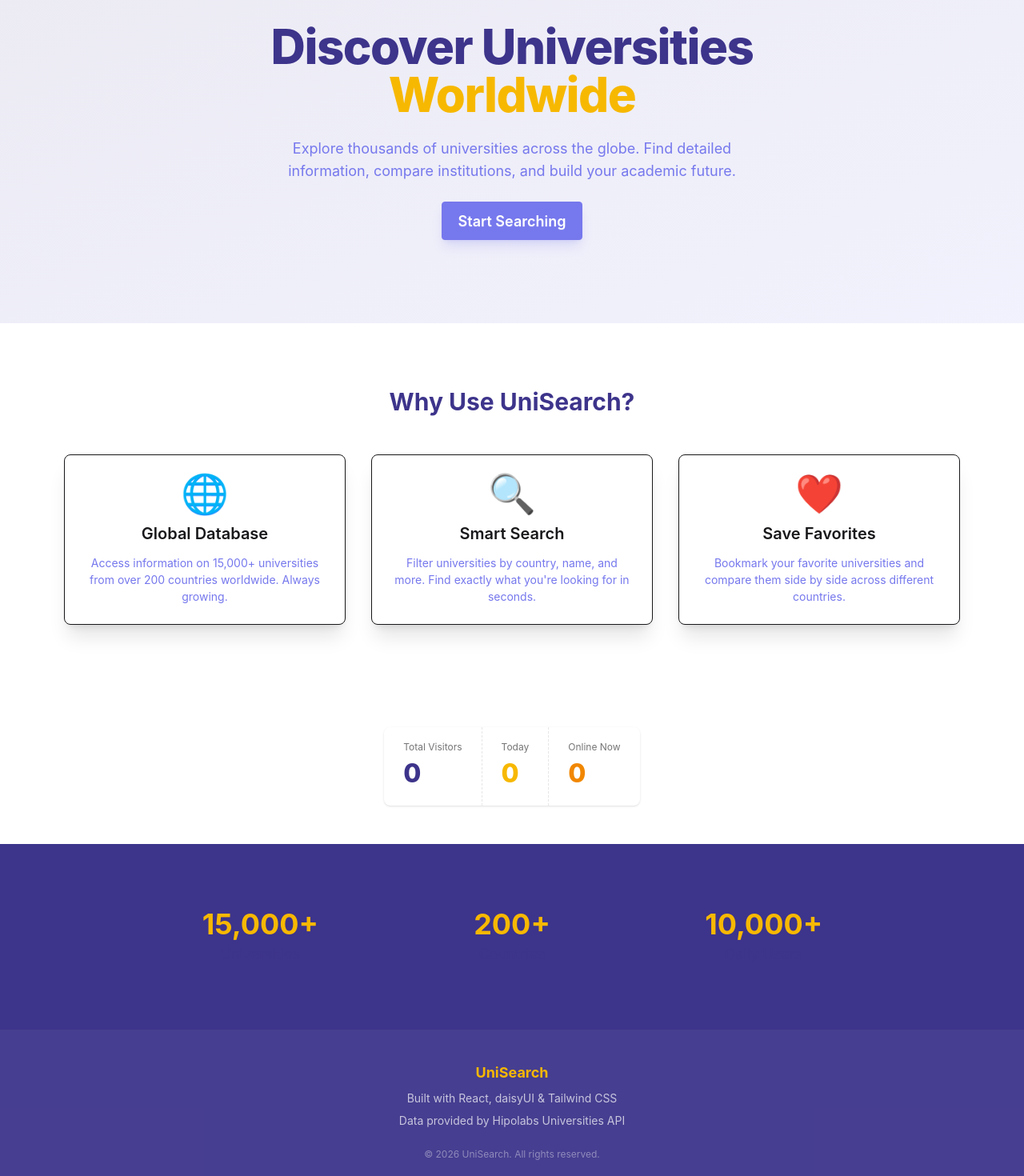
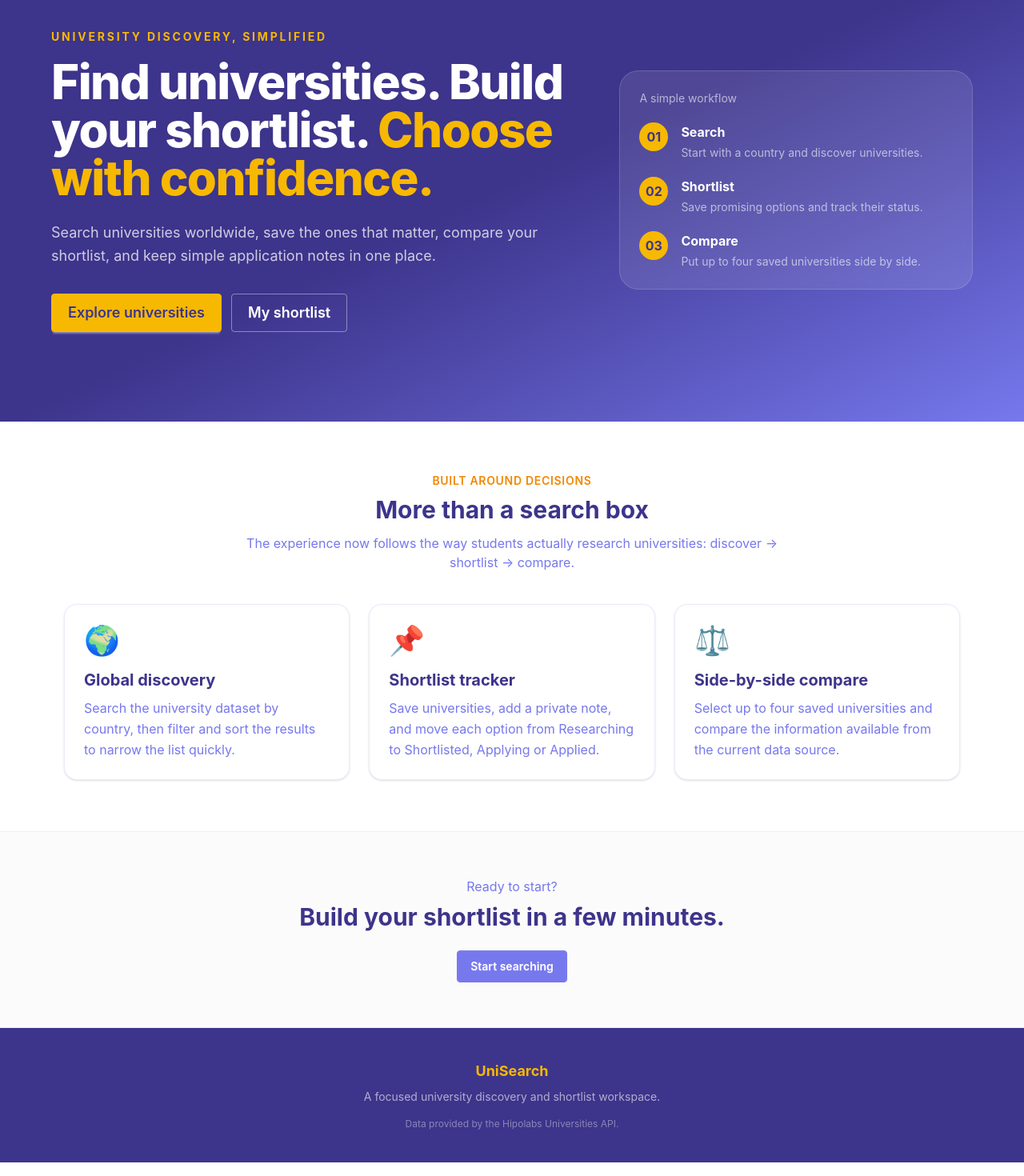
Before and after one commit to Aditya-Holkar/UniSearch, a React (Vite) app: page / in a window 1280 px wide. Shown: the part 140-1610 px from the top of the page at 80% size. Built offline with nearby package versions, Linux system fonts and the light colour scheme; no server answers.

Commit message:
Redesign UniSearch home around discovery, shortlist and comparison

```diff
--- a/src/Home.jsx
+++ b/src/Home.jsx
@@ -1,88 +1,71 @@
 import { Link } from "react-router-dom";
-import VisitorCounter from "./VisitorCounter";
-
-function Stat({ value, label }) {
-  return (
-    <div className="text-center">
-      <div className="text-4xl font-bold text-amber-flame">{value}</div>
-      <div className="text-lg mt-1 text-indigo-velvet/70 dark:text-white/70">{label}</div>
-    </div>
-  );
-}
+import { useFavorites } from "./FavoritesContext";
 
 function FeatureCard({ icon, title, description }) {
   return (
-    <div className="card bg-base-100 shadow-xl hover:scale-105 transition-transform duration-300 hover:shadow-2xl border border-slate/20">
-      <div className="card-body items-center text-center gap-3">
-        <div className="text-5xl">{icon}</div>
-        <h2 className="card-title text-xl">{title}</h2>
-        <p className="text-medium-slate-blue">{description}</p>
-      </div>
+    <div className="rounded-2xl bg-base-100 border border-medium-slate-blue/15 p-6 shadow-sm hover:-translate-y-1 hover:shadow-lg transition-all">
+      <div className="text-4xl">{icon}</div>
+      <h2 className="text-xl font-bold text-indigo-velvet dark:text-white mt-4">{title}</h2>
+      <p className="text-medium-slate-blue mt-2 leading-relaxed">{description}</p>
     </div>
   );
 }
 
 export default function Home() {
+  const { favorites } = useFavorites();
+
   return (
     <div className="animate-[fadeIn_0.5s_ease-out]">
-      <section className="hero min-h-[60vh] bg-gradient-to-br from-indigo-velvet/10 to-medium-slate-blue/10">
-        <div className="hero-content text-center py-20">
-          <div className="max-w-2xl">
-            <h1 className="text-5xl md:text-6xl font-extrabold tracking-tight text-indigo-velvet dark:text-white">
-              Discover Universities <span className="text-amber-flame">Worldwide</span>
-            </h1>
-            <p className="py-6 text-lg text-medium-slate-blue max-w-xl mx-auto">
-              Explore thousands of universities across the globe. Find detailed information, compare institutions, and build your academic future.
-            </p>
-            <Link to="/search" className="btn bg-medium-slate-blue text-white hover:bg-amber-flame hover:text-white border-medium-slate-blue btn-lg shadow-lg shadow-medium-slate-blue/20">
-              Start Searching
-            </Link>
+      <section className="relative overflow-hidden bg-gradient-to-br from-indigo-velvet via-indigo-velvet to-medium-slate-blue px-6 py-20 md:py-28">
+        <div className="max-w-6xl mx-auto grid lg:grid-cols-[1.2fr_0.8fr] gap-12 items-center">
+          <div>
+            <p className="text-amber-flame font-bold uppercase tracking-[0.2em] text-sm">University discovery, simplified</p>
+            <h1 className="text-5xl md:text-6xl font-extrabold tracking-tight text-white mt-4">Find universities. Build your shortlist. <span className="text-amber-flame">Choose with confidence.</span></h1>
+            <p className="text-white/75 text-lg max-w-2xl mt-6 leading-relaxed">Search universities worldwide, save the ones that matter, compare your shortlist, and keep simple application notes in one place.</p>
+            <div className="flex flex-wrap gap-3 mt-8">
+              <Link to="/search" className="btn btn-lg bg-amber-flame text-indigo-velvet border-amber-flame hover:bg-white hover:border-white">Explore universities</Link>
+              <Link to="/favorites" className="btn btn-lg btn-outline border-white/40 text-white hover:bg-white hover:text-indigo-velvet">My shortlist {favorites.length > 0 && `(${favorites.length})`}</Link>
+            </div>
+          </div>
+          <div className="hidden lg:block rounded-3xl bg-white/10 border border-white/15 p-6 backdrop-blur-sm">
+            <div className="text-white/60 text-sm">A simple workflow</div>
+            <div className="space-y-5 mt-5">
+              {[["01", "Search", "Start with a country and discover universities."], ["02", "Shortlist", "Save promising options and track their status."], ["03", "Compare", "Put up to four saved universities side by side."]].map(([n, title, text]) => (
+                <div key={n} className="flex gap-4 items-start">
+                  <span className="w-9 h-9 shrink-0 rounded-full bg-amber-flame text-indigo-velvet grid place-items-center font-bold">{n}</span>
+                  <div><h3 className="text-white font-bold">{title}</h3><p className="text-white/60 text-sm mt-1">{text}</p></div>
+                </div>
+              ))}
+            </div>
           </div>
         </div>
       </section>
 
-      <section className="py-20 px-4 max-w-6xl mx-auto">
-        <h2 className="text-3xl font-bold text-center mb-12 text-indigo-velvet dark:text-white">Why Use UniSearch?</h2>
-        <div className="grid grid-cols-1 md:grid-cols-3 gap-8">
-          <FeatureCard
-            icon={"\uD83C\uDF10"}
-            title="Global Database"
-            description="Access information on 15,000+ universities from over 200 countries worldwide. Always growing."
-          />
-          <FeatureCard
-            icon={"\uD83D\uDD0D"}
-            title="Smart Search"
-            description="Filter universities by country, name, and more. Find exactly what you're looking for in seconds."
-          />
-          <FeatureCard
-            icon={"\u2764\uFE0F"}
-            title="Save Favorites"
-            description="Bookmark your favorite universities and compare them side by side across different countries."
-          />
+      <section className="max-w-6xl mx-auto px-4 py-16">
+        <div className="text-center max-w-2xl mx-auto mb-10">
+          <p className="text-sm font-semibold uppercase tracking-wider text-tiger-orange">Built around decisions</p>
+          <h2 className="text-3xl font-bold text-indigo-velvet dark:text-white mt-2">More than a search box</h2>
+          <p className="text-medium-slate-blue mt-3">The experience now follows the way students actually research universities: discover → shortlist → compare.</p>
+        </div>
+        <div className="grid md:grid-cols-3 gap-6">
+          <FeatureCard icon="🌍" title="Global discovery" description="Search the university dataset by country, then filter and sort the results to narrow the list quickly." />
+          <FeatureCard icon="📌" title="Shortlist tracker" description="Save universities, add a private note, and move each option from Researching to Shortlisted, Applying or Applied." />
+          <FeatureCard icon="⚖️" title="Side-by-side compare" description="Select up to four saved universities and compare the information available from the current data source." />
         </div>
       </section>
 
-      <section className="py-12 px-4 max-w-4xl mx-auto flex justify-center">
-        <VisitorCounter />
-      </section>
-
-      <section className="py-20 px-4 bg-indigo-velvet">
-        <div className="max-w-4xl mx-auto grid grid-cols-1 md:grid-cols-3 gap-12">
-          <Stat value="15,000+" label="Universities" />
-          <Stat value="200+" label="Countries" />
-          <Stat value="10,000+" label="Daily Users" />
+      <section className="bg-base-200/60 border-y border-medium-slate-blue/10 px-4 py-14">
+        <div className="max-w-4xl mx-auto text-center">
+          <p className="text-medium-slate-blue">Ready to start?</p>
+          <h2 className="text-3xl font-bold text-indigo-velvet dark:text-white mt-2">Build your shortlist in a few minutes.</h2>
+          <Link to="/search" className="btn mt-6 bg-medium-slate-blue text-white border-medium-slate-blue hover:bg-amber-flame">Start searching</Link>
         </div>
       </section>
 
-      <footer className="footer footer-center p-10 bg-indigo-velvet/95 text-white/70">
-        <div>
-          <p className="font-bold text-lg text-amber-flame">UniSearch</p>
-          <p className="text-sm">Built with React, daisyUI & Tailwind CSS</p>
-          <p className="text-sm">Data provided by Hipolabs Universities API</p>
-          <p className="text-xs text-white/40 mt-4">
-            &copy; {new Date().getFullYear()} UniSearch. All rights reserved.
-          </p>
-        </div>
+      <footer className="p-10 bg-indigo-velvet text-center text-white/60">
+        <p className="font-bold text-lg text-amber-flame">UniSearch</p>
+        <p className="text-sm mt-2">A focused university discovery and shortlist workspace.</p>
+        <p className="text-xs text-white/40 mt-4">Data provided by the Hipolabs Universities API.</p>
       </footer>
     </div>
   );
```
